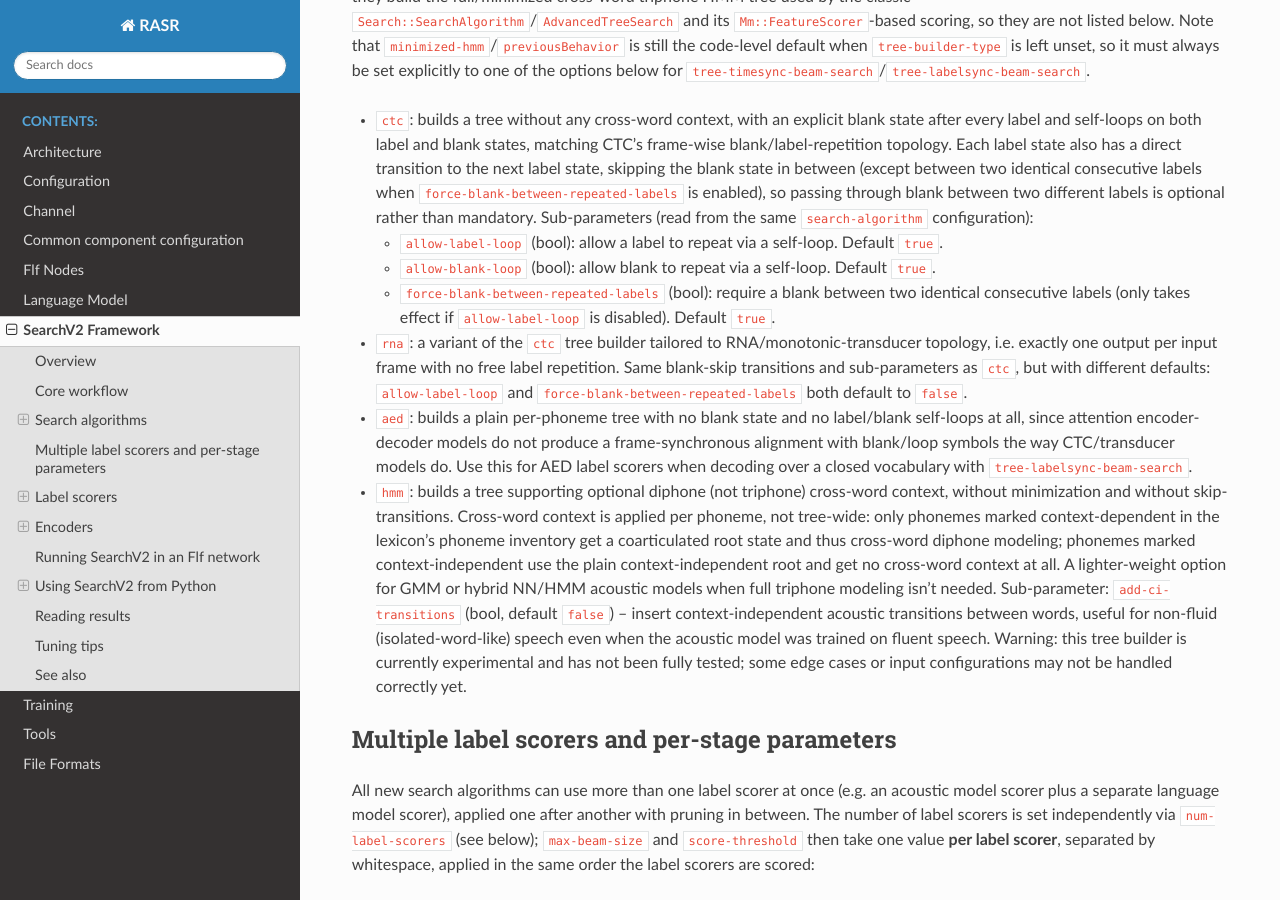
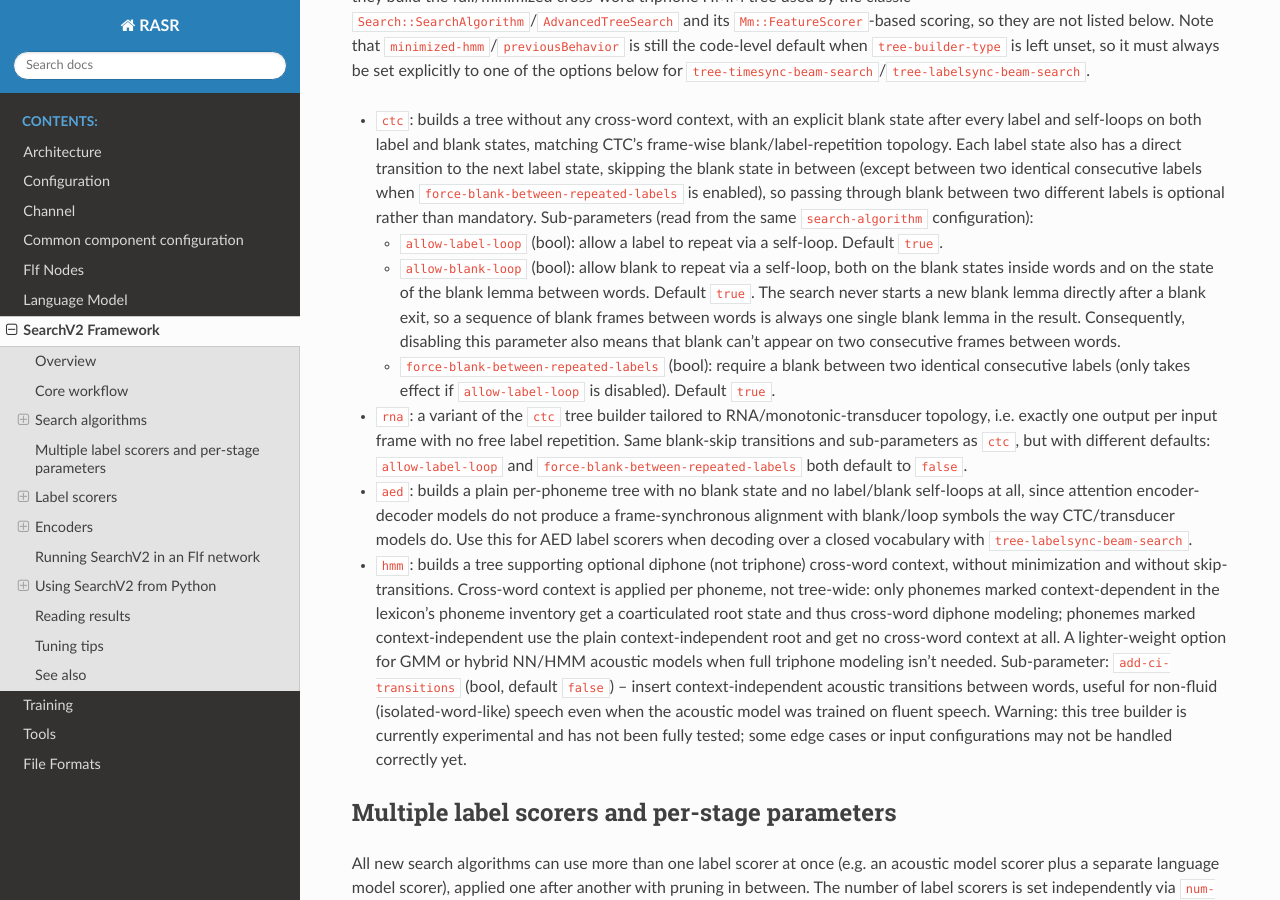
Before and after one commit to rwth-i6/rasr, a Sphinx documentation site: the page built from doc/search_v2.rst, in a window 1280 px wide and 900 px high, scrolled down 9190 px. Built offline with Sphinx 7.4.7 and the Read the Docs theme 3.1.0, drawn with Linux system fonts in a browser that asks for light colours.

Commit message:
Implement suggestions from code review

```diff
--- a/doc/search_v2.rst
+++ b/doc/search_v2.rst
@@ -423,7 +423,11 @@ listed below. Note that ``minimized-hmm``/``previousBehavior`` is still the code
   same ``search-algorithm`` configuration):
 
   * ``allow-label-loop`` (bool): allow a label to repeat via a self-loop. Default ``true``.
-  * ``allow-blank-loop`` (bool): allow blank to repeat via a self-loop. Default ``true``.
+  * ``allow-blank-loop`` (bool): allow blank to repeat via a self-loop, both on the blank states inside words
+    and on the state of the blank lemma between words. Default ``true``. The search never starts a new blank
+    lemma directly after a blank exit, so a sequence of blank frames between words is always one single blank
+    lemma in the result. Consequently, disabling this parameter also means that blank can't appear on two
+    consecutive frames between words.
   * ``force-blank-between-repeated-labels`` (bool): require a blank between two identical consecutive labels
     (only takes effect if ``allow-label-loop`` is disabled). Default ``true``.
 * ``rna``: a variant of the ``ctc`` tree builder tailored to RNA/monotonic-transducer topology, i.e. exactly
@@ -543,7 +547,7 @@ Recognized transition types, grouped by the state the transition originates from
 
 * at a word/segment boundary:
 
-  * ``word-exit``, ``nonword-exit``, ``silence-exit``, ``sentence-end``
+  * ``word-exit``, ``nonword-exit``, ``silence-exit``, ``blank-exit``, ``sentence-end``
 
 Which of these are enabled for a given label scorer is controlled by two parameters available on every label
 scorer:
```
Also changed, not shown: 7 other files.
